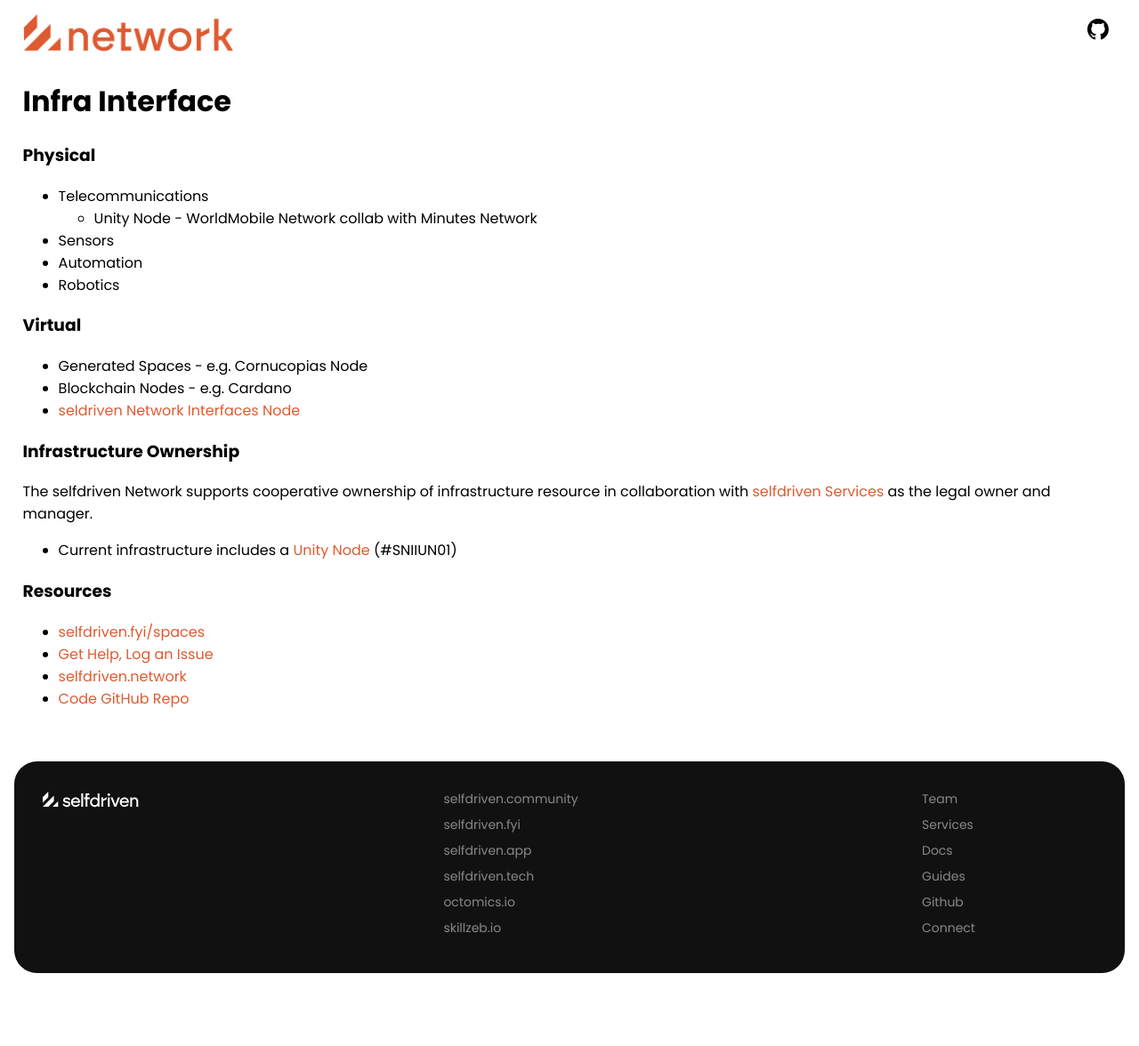
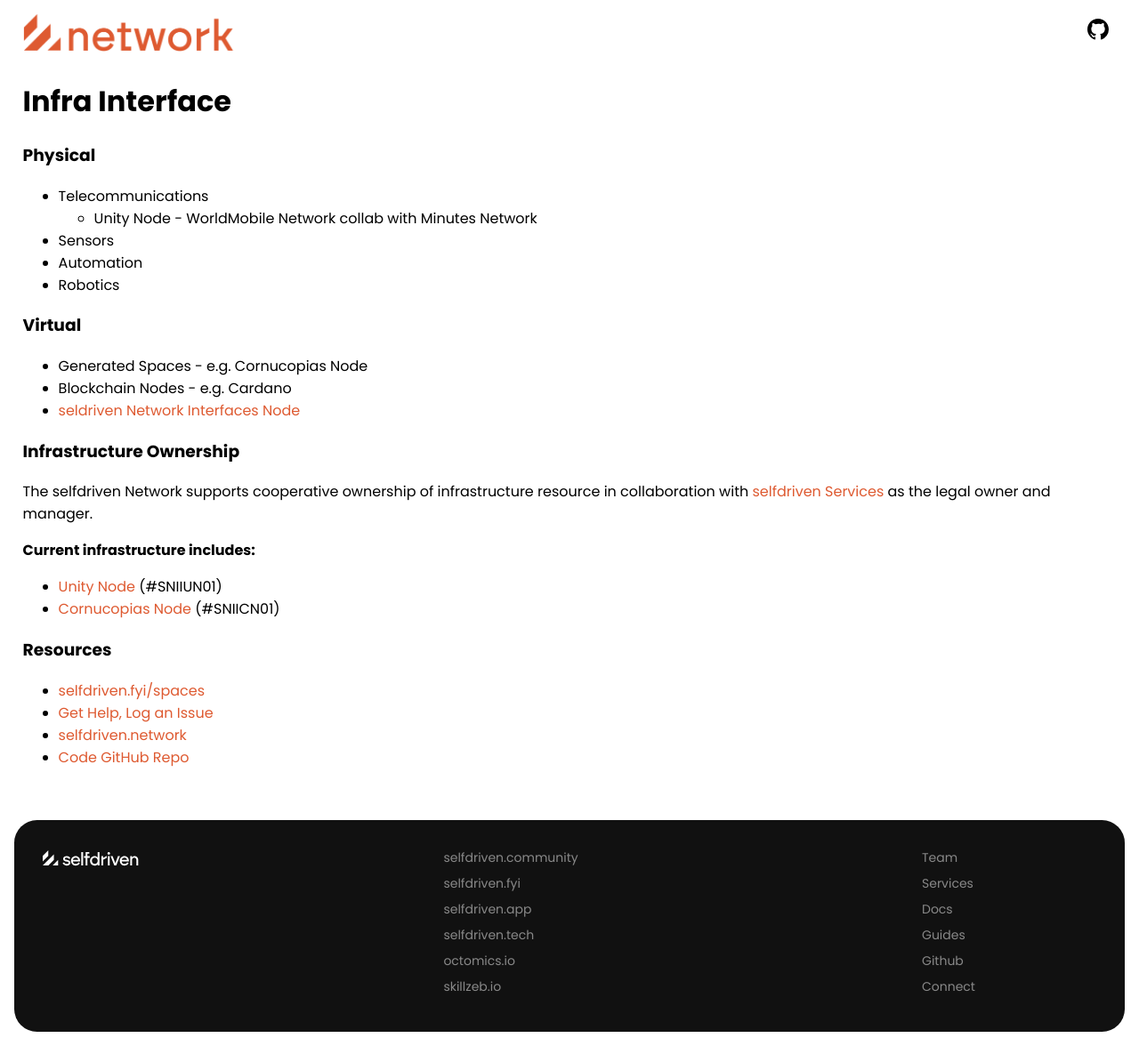
Before and after one commit to selfdriven-foundation/selfdriven-network, a Jekyll site: the page built from docs/pages/infra-interface.md, in a window 1280 px wide. Shown: the whole page at 89% size. Built offline with Jekyll 4.4.1, drawn with Linux system fonts in a browser that asks for light colours; before the commit the page ends 1110 px from its top, so only the background shows below that.

Commit message:
Update infra-interface.md

```diff
--- a/docs/pages/infra-interface.md
+++ b/docs/pages/infra-interface.md
@@ -20,7 +20,10 @@ permalink: /infra-interface/
 
 ### Infrastructure Ownership
 The selfdriven Network supports cooperative ownership of infrastructure resource in collaboration with [selfdriven Services](https://selfdriven.services) as the legal owner and manager.
- - Current infrastructure includes a [Unity Node](https://unitynodes.io) (#SNIIUN01)
+
+**Current infrastructure includes:**
+- [Unity Node](https://unitynodes.io) (#SNIIUN01)
+- [Cornucopias Node](https://copiwiki.cornucopias.io/the-company/technology/copi-nodes) (#SNIICN01)
 
 ### Resources
 - [selfdriven.fyi/spaces](https://selfdriven.fyi/spaces)
```
